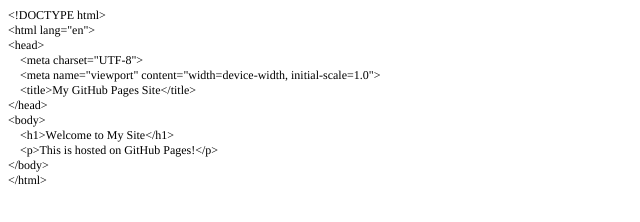
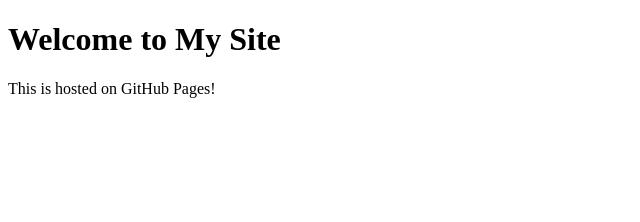
Before and after one commit to Godjira/guitar, a plain HTML site: page index.html in a window 1280 px wide. Shown: the whole page, without its empty margins (0-640 px from the left). Drawn offline with Linux system fonts and the light colour scheme.

Commit message:
Update index.html

```diff
--- a/index.html
+++ b/index.html
@@ -1,28 +1,12 @@
-<!DOCTYPE html PUBLIC "-//W3C//DTD HTML 4.01//EN" "http://www.w3.org/TR/html4/strict.dtd">
-<html>
+<!DOCTYPE html>
+<html lang="en">
 <head>
-  <meta http-equiv="Content-Type" content="text/html; charset=utf-8">
-  <meta http-equiv="Content-Style-Type" content="text/css">
-  <title></title>
-  <meta name="Generator" content="Cocoa HTML Writer">
-  <meta name="CocoaVersion" content="2566">
-  <style type="text/css">
-    p.p1 {margin: 0.0px 0.0px 0.0px 0.0px; font: 12.0px Times; -webkit-text-stroke: #000000}
-    span.s1 {font-kerning: none}
-  </style>
+    <meta charset="UTF-8">
+    <meta name="viewport" content="width=device-width, initial-scale=1.0">
+    <title>My GitHub Pages Site</title>
 </head>
 <body>
-<p class="p1"><span class="s1">&lt;!DOCTYPE html&gt;</span></p>
-<p class="p1"><span class="s1">&lt;html lang="en"&gt;</span></p>
-<p class="p1"><span class="s1">&lt;head&gt;</span></p>
-<p class="p1"><span class="s1"><span class="Apple-converted-space">    </span>&lt;meta charset="UTF-8"&gt;</span></p>
-<p class="p1"><span class="s1"><span class="Apple-converted-space">    </span>&lt;meta name="viewport" content="width=device-width, initial-scale=1.0"&gt;</span></p>
-<p class="p1"><span class="s1"><span class="Apple-converted-space">    </span>&lt;title&gt;My GitHub Pages Site&lt;/title&gt;</span></p>
-<p class="p1"><span class="s1">&lt;/head&gt;</span></p>
-<p class="p1"><span class="s1">&lt;body&gt;</span></p>
-<p class="p1"><span class="s1"><span class="Apple-converted-space">    </span>&lt;h1&gt;Welcome to My Site&lt;/h1&gt;</span></p>
-<p class="p1"><span class="s1"><span class="Apple-converted-space">    </span>&lt;p&gt;This is hosted on GitHub Pages!&lt;/p&gt;</span></p>
-<p class="p1"><span class="s1">&lt;/body&gt;</span></p>
-<p class="p1"><span class="s1">&lt;/html&gt;</span></p>
+    <h1>Welcome to My Site</h1>
+    <p>This is hosted on GitHub Pages!</p>
 </body>
 </html>
```
